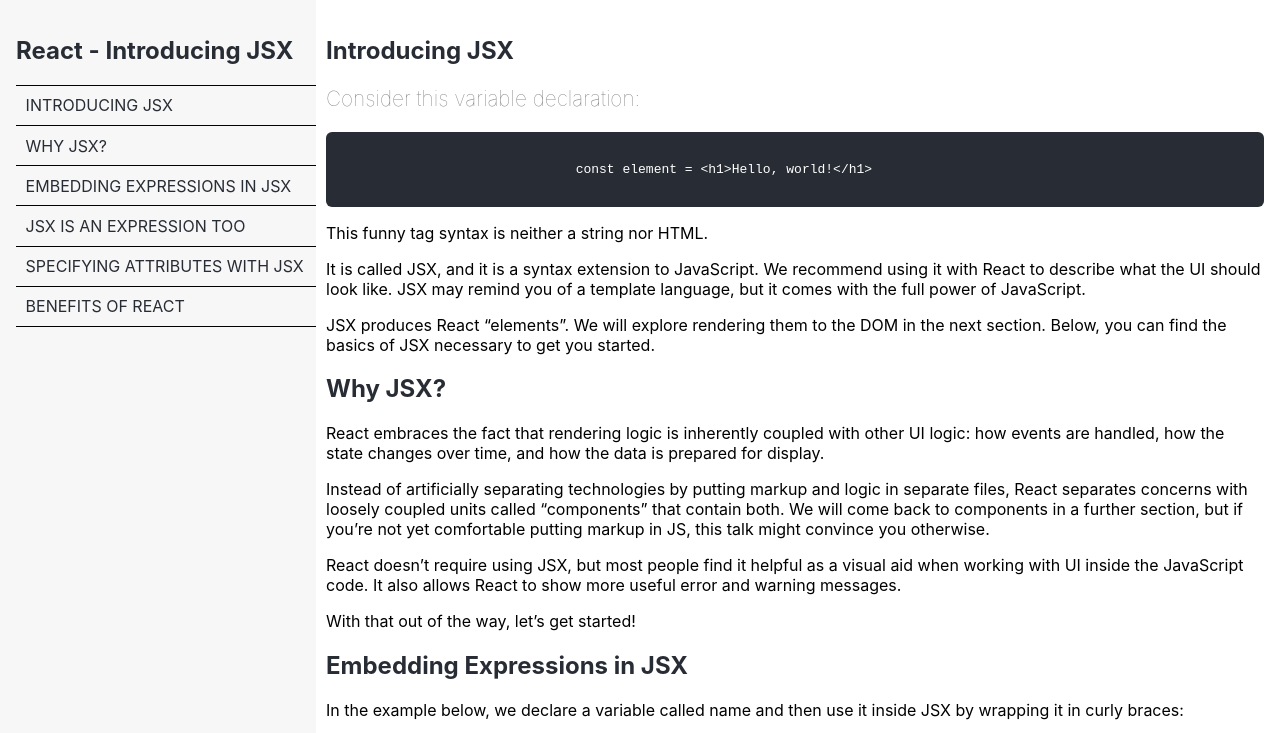
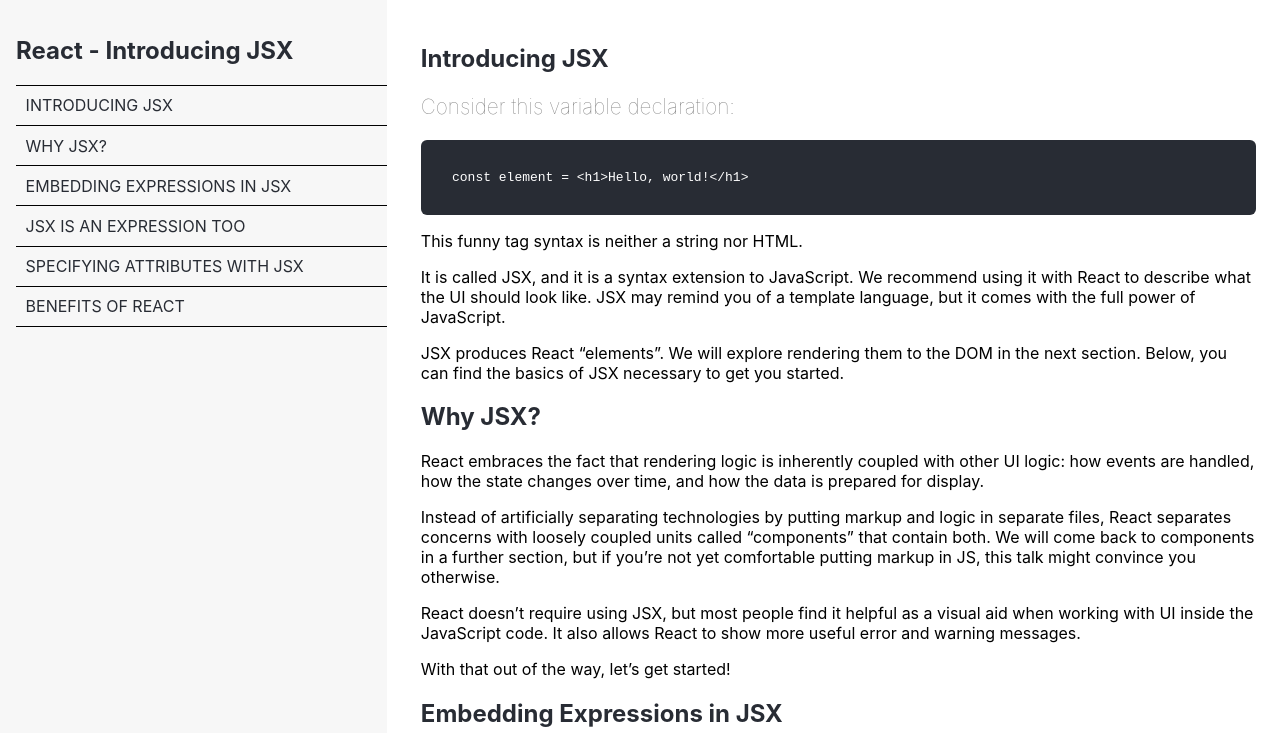
Before and after one commit to a-sep/Technical-Documentation-Page, a plain HTML site: page index.html in a window 1280 px wide. Shown: the top 733 px of the page. Drawn offline with Linux system fonts and the light colour scheme.

Commit message:
fixed code

```diff
--- a/style.css
+++ b/style.css
@@ -1,12 +1,14 @@
+
 body{
     font-family: -apple-system, BlinkMacSystemFont, 'Segoe UI', Roboto, Oxygen, Ubuntu, Cantarell, 'Open Sans', 'Helvetica Neue', sans-serif;
     margin: 0;
+    padding: 0;
 }
 
 #navbar{
     position: fixed;
     top: 0;
-    width: 300px;
+    width: 29vw;
     height: 100vh;
     background-color: #F7F7F7;
     padding-top: 1rem;
@@ -46,7 +48,7 @@ header{
 
 
 #main-doc{
-    padding: 1rem;
+    padding: 1.5rem;
 }
 pre{
     background-color: #282C34;
@@ -82,6 +84,6 @@ blockquote{
 
 @media (min-width: 900px){
     #main-doc{
-        margin-left: 310px;
+        margin-left: 31vw;
     }
 }
```
Also changed, not shown: index.html (indentation only).
